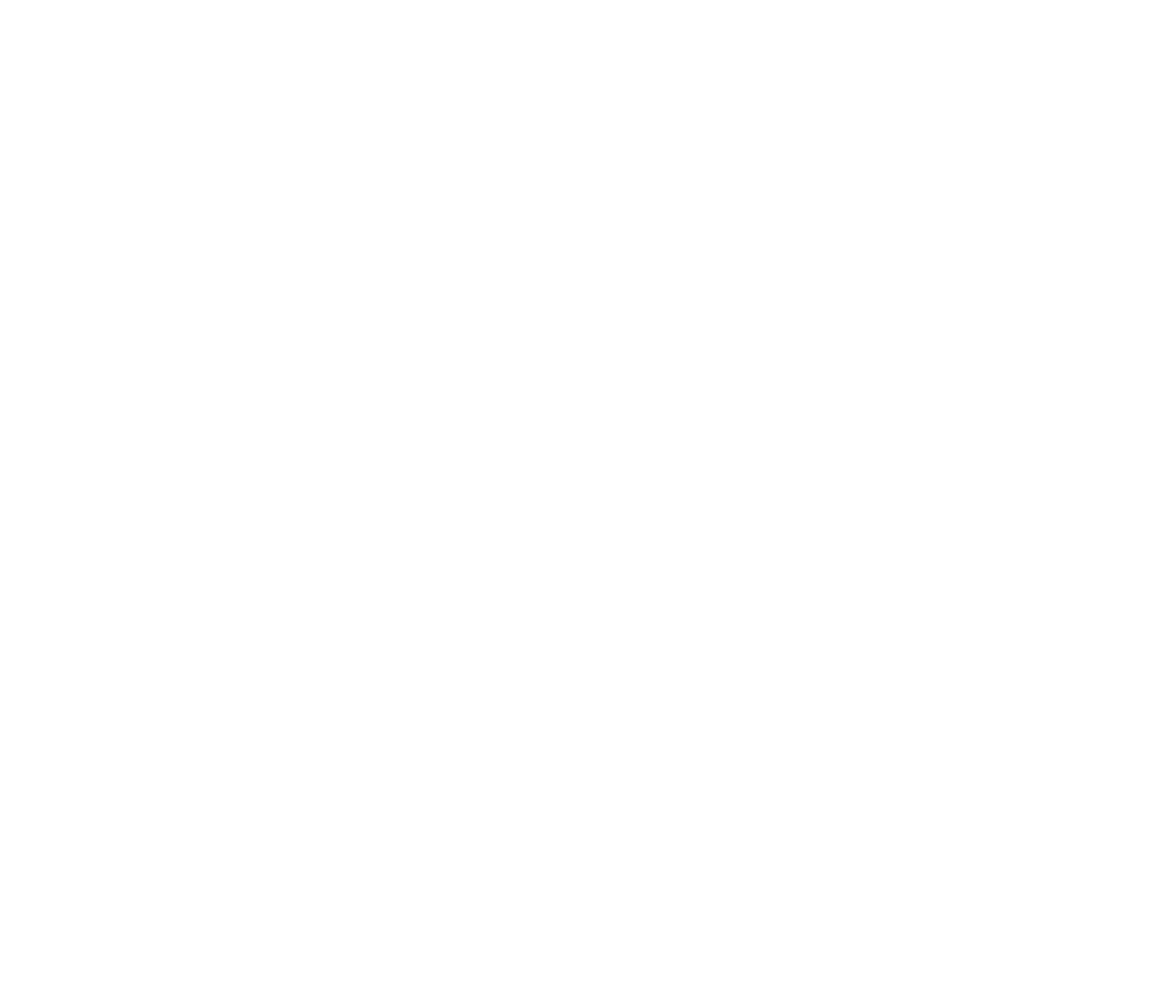
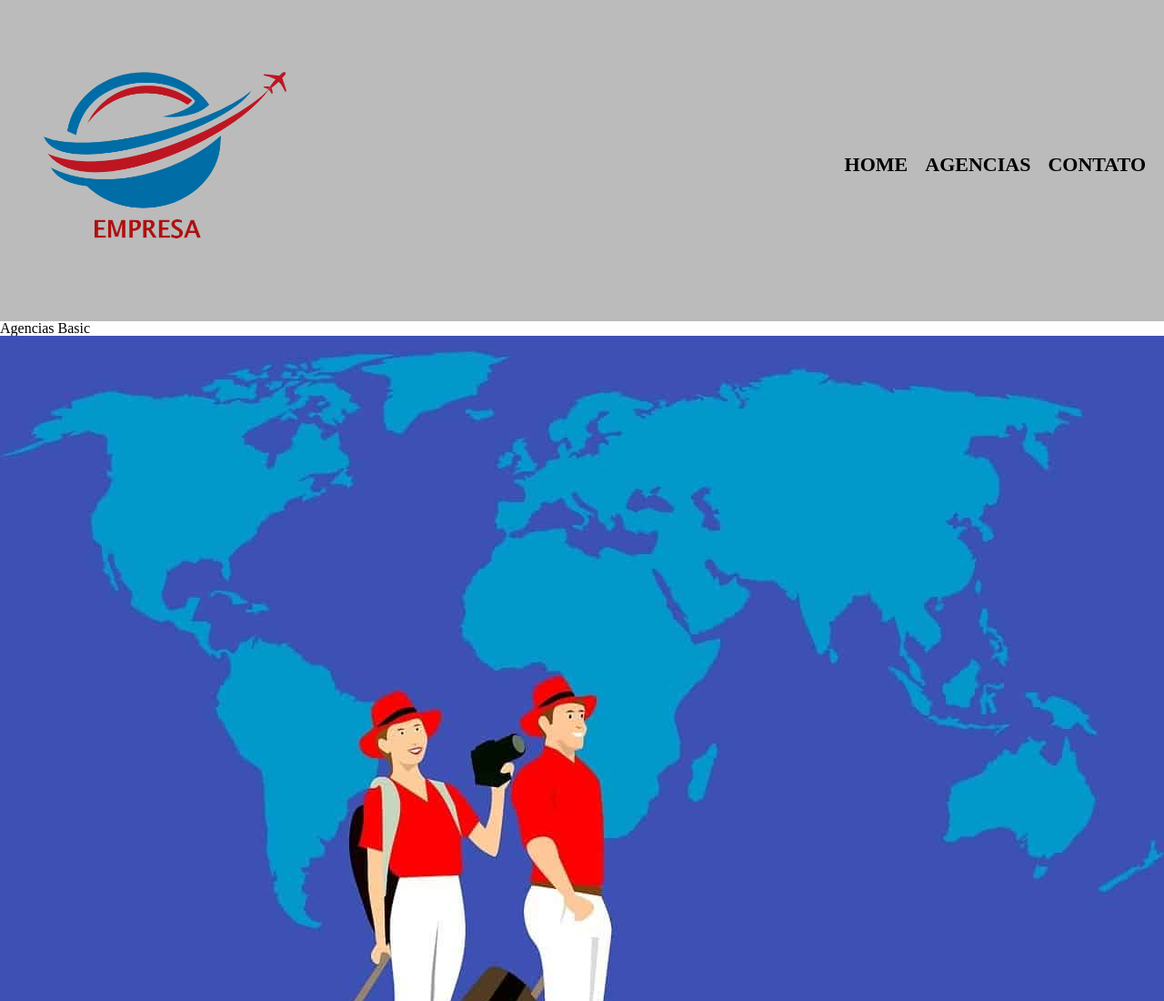
Before and after one commit to emanuel1222/Agencia_Viagem, a plain HTML site: page Front-end - Agencia viagem/produtos.html in a window 1280 px wide. Shown: the top 1100 px of the page at 91% size. Before the commit the page ends 800 px from the top, so only its background shows below. Drawn offline with Linux system fonts and the light colour scheme.

Commit message:
Add files via upload

```diff
--- a/Front-end - Agencia viagem/produtos.css
+++ b/Front-end - Agencia viagem/produtos.css
@@ -1 +1,35 @@
-<file>
+header {
+    background: #BBBBBB;
+    padding: 20px 0;
+}
+
+.caixa {
+    position: relative;
+    width: 1240px;
+    margin: 0 auto;
+
+
+}
+
+.logo {
+    width: 25%;
+}
+
+nav {
+    position: absolute;
+    top: 150px;
+    right: 0;
+}
+
+nav li {
+    display: inline;
+    margin: 0 0 0 15px;
+}
+
+nav a {
+    text-transform: uppercase;
+    color: #000000;
+    font-weight: bold;
+    font-size: 22px;
+    text-decoration: none;
+}
--- a/Front-end - Agencia viagem/produtos.html
+++ b/Front-end - Agencia viagem/produtos.html
@@ -1,12 +1,46 @@
 <!DOCTYPE html>
-<html lang="pt-br">
+<html>
     <head>
         <meta charset="UTF-8">
         <title>Serviços - Easy Travelling</title>
-        <link rel="stylesheet" href="produtos.css"
+
+        <link rel="stylesheet" href="reset.css">
+        <link rel="stylesheet" href="produtos.css">
     </head>
-
     <body>
-
+        <header>
+            <div class="caixa">
+                <h1><img src="logo.png" class="logo"></h1>
+                <nav>
+                    <ul>
+                        <li><a href="index.html">Home</a></li>
+                        <li><a href="produtos.html">Agencias</a></li>
+                        <li><a href="contato.html">Contato</a></li>
+                    </ul>
+                </nav>
+            </div>
+        </header>
+        <main>
+            <ul>
+                <li>
+                    <h2>Agencias Basic</h2>
+                    <img src="basic.jpg" class="basic">
+                    <p></p>
+                    <p></p>
+                </li>
+                <li>
+                    <h2>Agencias Premium</h2>
+                    <img src="premium.jpg" class="premium">
+                    <p></p>
+                    <p></p>
+                </li>
+                <li>
+                    <h2>Agencias Premium Plus</h2>
+                    <img src="premium plus.jpg" class="premium_plus">
+                    <p></p>
+                    <p></p>
+                </li>
+            </ul>
+        </main>
     </body>
 </html>
--- /dev/null
+++ b/Front-end - Agencia viagem/reset.css
@@ -0,0 +1,48 @@
+/* http://meyerweb.com/eric/tools/css/reset/
+   v2.0 | 20110126
+   License: none (public domain)
+*/
+
+html, body, div, span, applet, object, iframe,
+h1, h2, h3, h4, h5, h6, p, blockquote, pre,
+a, abbr, acronym, address, big, cite, code,
+del, dfn, em, img, ins, kbd, q, s, samp,
+small, strike, strong, sub, sup, tt, var,
+b, u, i, center,
+dl, dt, dd, ol, ul, li,
+fieldset, form, label, legend,
+table, caption, tbody, tfoot, thead, tr, th, td,
+article, aside, canvas, details, embed,
+figure, figcaption, footer, header, hgroup,
+menu, nav, output, ruby, section, summary,
+time, mark, audio, video {
+	margin: 0;
+	padding: 0;
+	border: 0;
+	font-size: 100%;
+	font: inherit;
+	vertical-align: baseline;
+}
+/* HTML5 display-role reset for older browsers */
+article, aside, details, figcaption, figure,
+footer, header, hgroup, menu, nav, section {
+	display: block;
+}
+body {
+	line-height: 1;
+}
+ol, ul {
+	list-style: none;
+}
+blockquote, q {
+	quotes: none;
+}
+blockquote:before, blockquote:after,
+q:before, q:after {
+	content: '';
+	content: none;
+}
+table {
+	border-collapse: collapse;
+	border-spacing: 0;
+}
```
Also changed, not shown: Front-end - Agencia viagem/basic.jpg (added), Front-end - Agencia viagem/logo.png (added), Front-end - Agencia viagem/premium plus.jpg (added), Front-end - Agencia viagem/premium.jpg (added).
